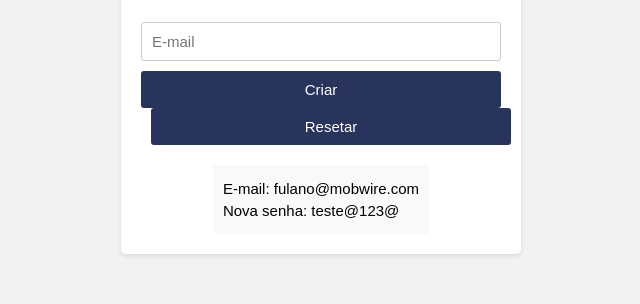
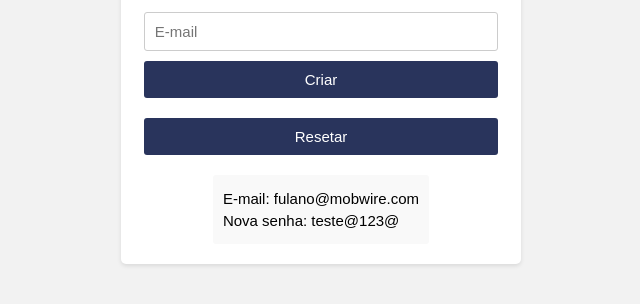
Before and after one commit to wesley-azevedo/admin-jefferson, a plain HTML site: page index.html in a window 1280 px wide. Shown: the part 366-670 px from the top of the page, without its empty margins (319-959 px from the left). Drawn offline with Linux system fonts and the light colour scheme.

Commit message:
Update style.css

```diff
--- a/style.css
+++ b/style.css
@@ -62,7 +62,7 @@ button {
 }
 
 form button:last-child {
-  margin-left: 10px;
+  margin-top: 20px;
 }
 
 .error-message {
```
